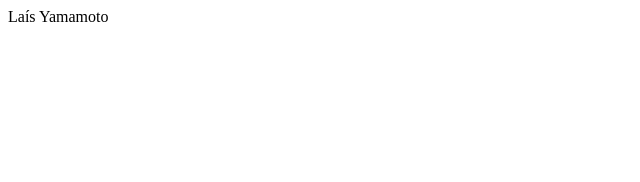
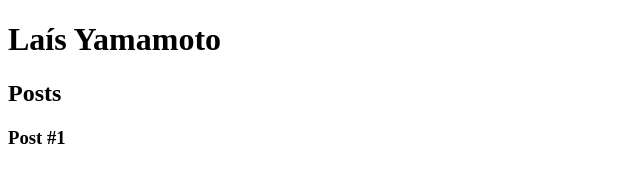
Before and after one commit to lais-yamamoto/bootcamp-santander-2023-dio, a plain HTML site: page HTML-CSS-JavaScript/index.html in a window 1280 px wide. Shown: the whole page, without its empty margins (0-640 px from the left). Drawn offline with Linux system fonts and the light colour scheme.

Commit message:
aula semântica

```diff
--- a/HTML-CSS-JavaScript/index.html
+++ b/HTML-CSS-JavaScript/index.html
@@ -6,6 +6,22 @@
     <title>Laís Yamamoto</title>
 </head>
 <body>
-    Laís Yamamoto
+    <header>
+        <h1>
+            Laís Yamamoto
+        </h1>
+    </header>
+    <section>
+        <header>
+            <h2>Posts</h2>
+        </header>
+        <article>
+            <header>
+                <h3>Post #1</h3>
+            </header>
+        </article>
+    </section>
+    <footer></footer>
+
 </body>
 </html>
```
